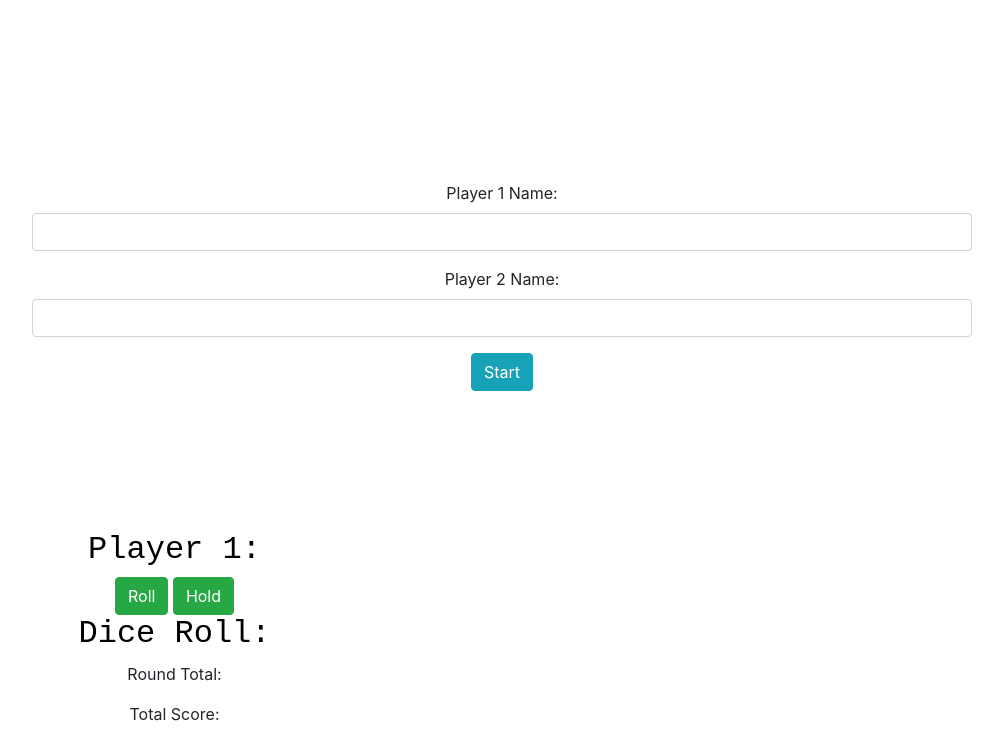
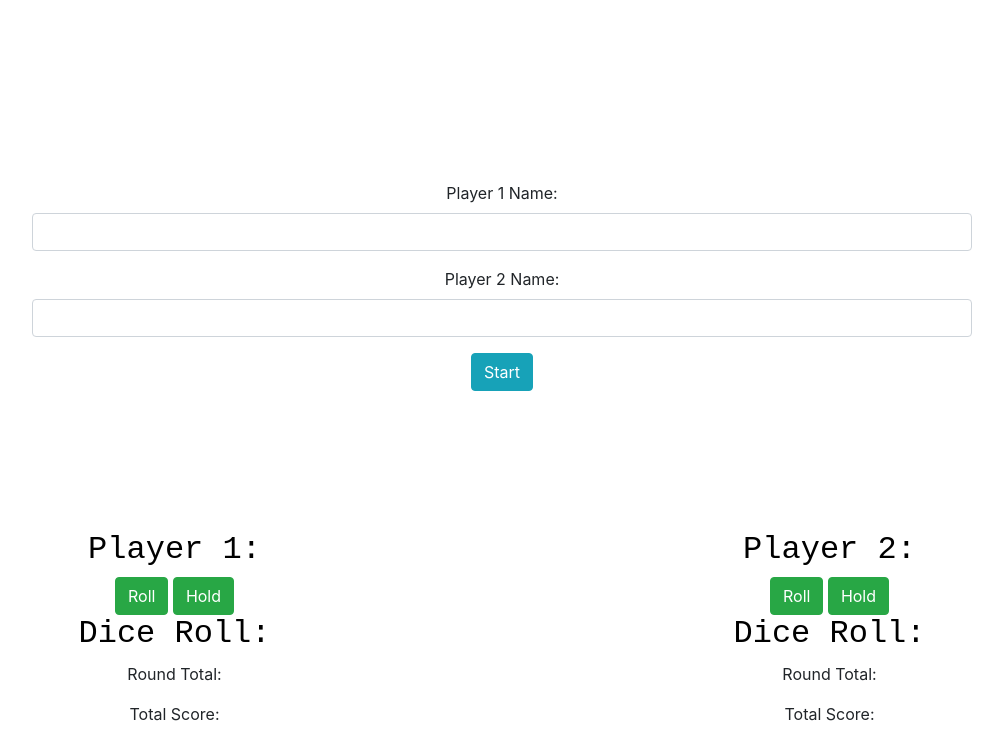
Before and after one commit to justinsospeter/Pig-dice, a plain HTML site: page index.html in a window 1280 px wide. Shown: the part 719-1461 px from the top of the page, without its empty margins (138-1141 px from the left). Drawn offline with Linux system fonts and the light colour scheme.

Commit message:
adding player 2

```diff
--- a/index.html
+++ b/index.html
@@ -48,6 +48,15 @@
         <p>Round Total: <span id="round-total-1"></span></p>
         <p>Total Score: <span id="total-score-1"></span></p>
       </div>
+
+      <div class="col-md-6">
+        <h2>Player 2: <span id = "player2Name"><span></h2>
+          <button id="player2-roll" class="btn-success btn">Roll</button>
+          <button id="player2-hold" class="btn-success btn">Hold</button>
+          <h2>Dice Roll: <span id="die-roll-2"></span></h2>
+          <p>Round Total: <span id="round-total-2"></span></p>
+          <p>Total Score: <span id="total-score-2"></span></p>
+      </div>
   </section>
   <footer></footer>
 </body>
```
